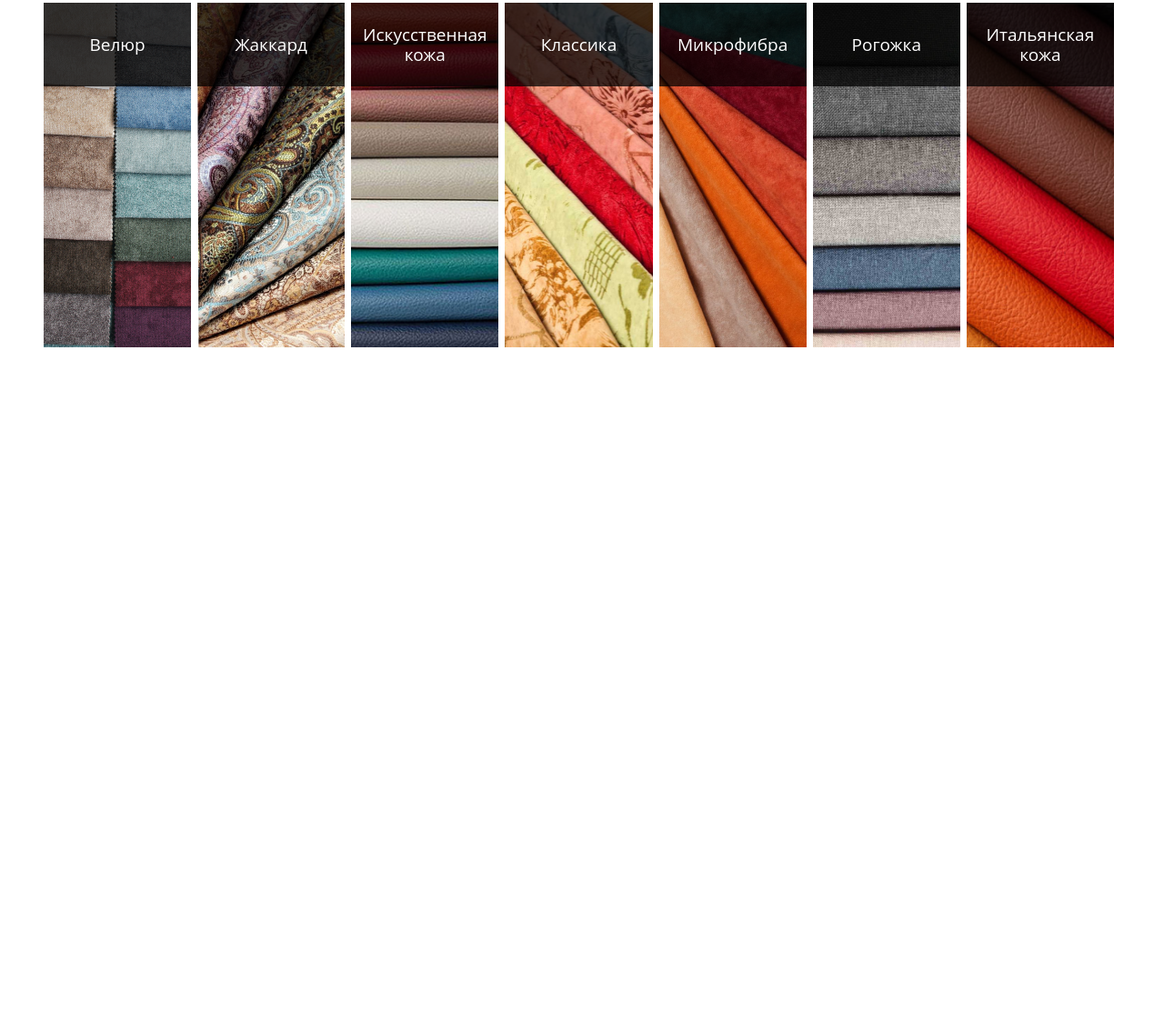
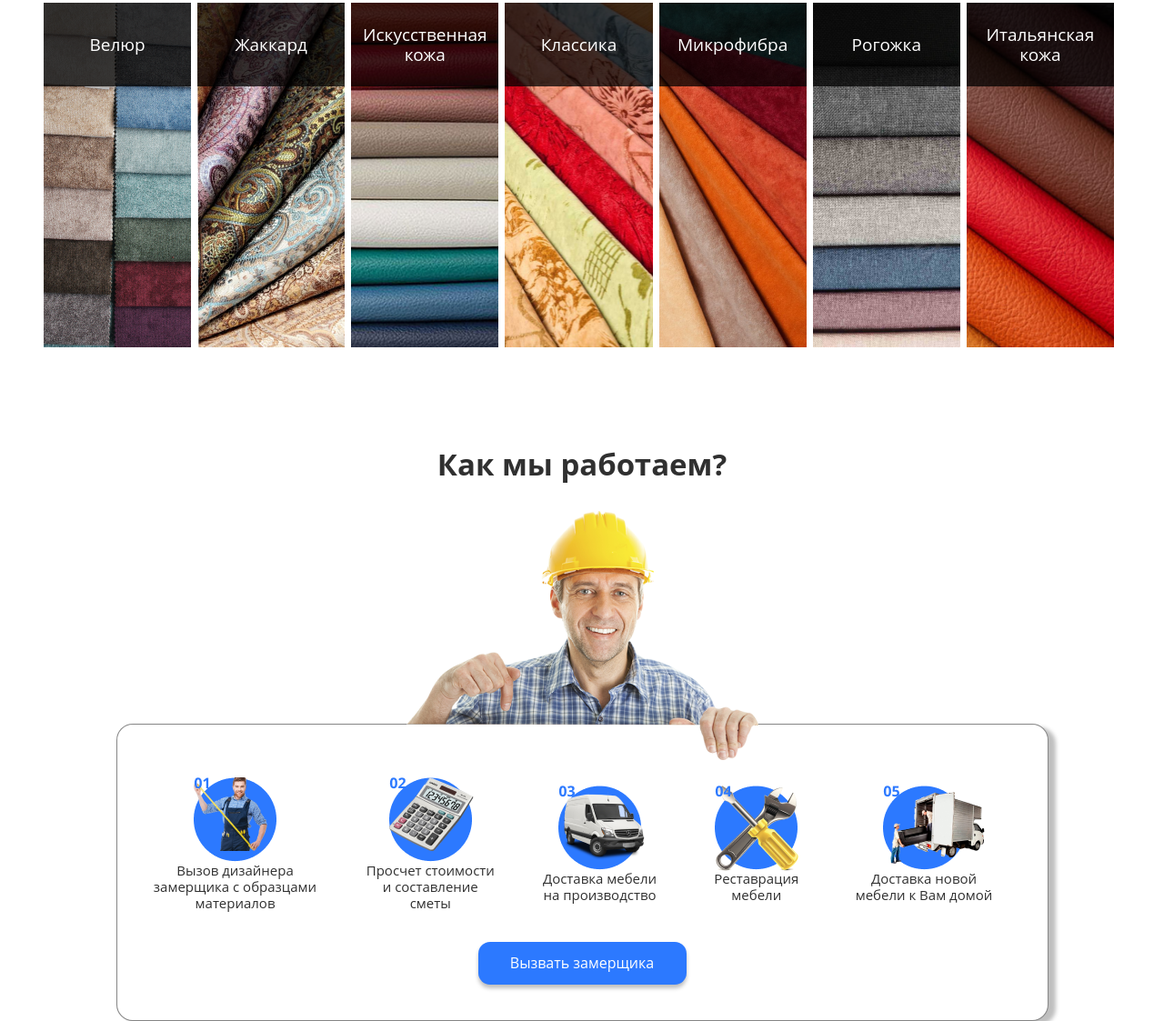
Before and after one commit to LEON-coder/furniture-hauling, a website: page index.html in a window 1280 px wide. Shown: the part 4694-5817 px from the top of the page at 91% size. Before the commit the page ends 5076 px from the top, so only its background shows below. Drawn offline with Linux system fonts and the light colour scheme.

Commit message:
Сверстал блок 'Как мы работаем ?

```diff
--- a/index.html
+++ b/index.html
@@ -419,6 +419,38 @@
             </div>
           </div>
         </div>
+        <div class="how-we-works">
+          <div class="how-we-works__wrap">
+            <h2 class="how-we-works__headline">Как мы работаем?</h2>
+            <div class="how-we-works__steps-block"><img class="how-we-works__worker-icon" src="build/img/how-we-works/worker-icon.png" alt="">
+              <div class="how-we-works__steps-restaurations-blocks">
+                <div class="step-restauration-block-wrap">
+                  <div class="step-restauration-block">
+                    <div class="background-restauration-block"><img class="background-restauration" src="build/img/restore-furniture/Ellipse.png" alt=""><img class="restauration-image" src="build/img/how-we-works/call-measurement.png" alt=""><img class="restauration-number" src="build/img/how-we-works/01.png" alt=""></div>
+                    <p class="step-restauration-block-describe-1">Вызов дизайнера замерщика с образцами материалов</p>
+                  </div>
+                  <div class="step-restauration-block">
+                    <div class="background-restauration-block"><img class="background-restauration" src="build/img/restore-furniture/Ellipse.png" alt=""><img class="restauration-image" src="build/img/how-we-works/calculate-icon.png" alt=""><img class="restauration-number" src="build/img/how-we-works/02.png" alt=""></div>
+                    <p class="step-restauration-block-describe-2">Просчет стоимости и составление сметы</p>
+                  </div>
+                  <div class="step-restauration-block">
+                    <div class="background-restauration-block"><img class="background-restauration" src="build/img/restore-furniture/Ellipse.png" alt=""><img class="restauration-image" src="build/img/how-we-works/delivery-furniture.png" alt=""><img class="restauration-number" src="build/img/how-we-works/03.png" alt=""></div>
+                    <p class="step-restauration-block-describe-3">Доставка мебели на производство</p>
+                  </div>
+                  <div class="step-restauration-block">
+                    <div class="background-restauration-block"><img class="background-restauration" src="build/img/restore-furniture/Ellipse.png" alt=""><img class="restauration-image" src="build/img/how-we-works/restauration-furniture-icon.png" alt=""><img class="restauration-number" src="build/img/how-we-works/04.png" alt=""></div>
+                    <p class="step-restauration-block-describe-4">Реставрация мебели</p>
+                  </div>
+                  <div class="step-restauration-block">
+                    <div class="background-restauration-block"><img class="background-restauration" src="build/img/restore-furniture/Ellipse.png" alt=""><img class="restauration-image" src="build/img/how-we-works/new0furniture-to-home.png" alt=""><img class="restauration-number" src="build/img/how-we-works/05.png" alt=""></div>
+                    <p class="step-restauration-block-describe-5">Доставка новой мебели к Вам домой</p>
+                  </div>
+                </div>
+                <button class="how-we-works-button">Вызвать замерщика</button>
+              </div>
+            </div>
+          </div>
+        </div>
       </div>
     </div>
   </body>
```
Also changed, not shown: modules/how-we-works.html (added, +33 -0 lines), build/css/partials/how-we-works.css (added), build/css/partials/our-materials.css, build/css/partials/reviews.css (added), build/css/styles.css, build/img/how-we-works/01.png (added), build/img/how-we-works/02.png (added), build/img/how-we-works/03.png (added), build/img/how-we-works/04.png (added), build/img/how-we-works/05.png (added), build/img/how-we-works/Ellipse-restauraion.png (added), build/img/how-we-works/calculate-icon.png (added), build/img/how-we-works/call-measurement.png (added), build/img/how-we-works/delivery-furniture.png (added), 5 more files.
